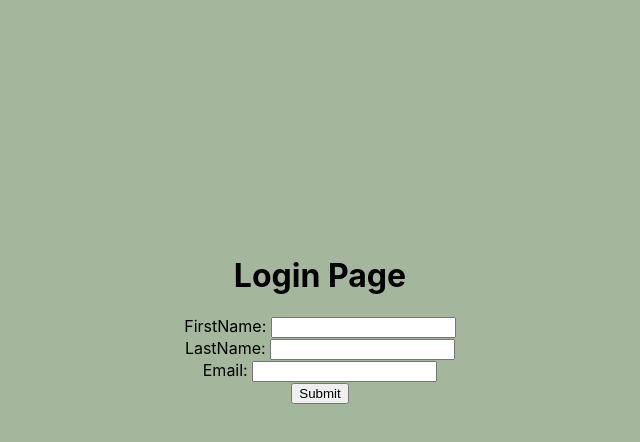
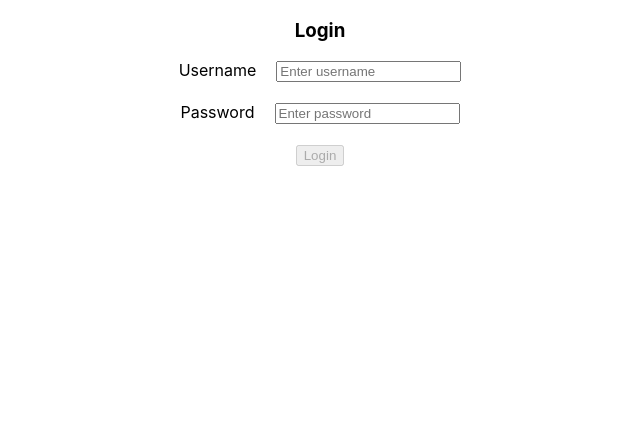
Before and after one commit to ferry-484/E-Commerce-Demo, a React (Create React App) app: page / in a window 1280 px wide. Shown: the top 442 px of the page, without its empty margins (320-960 px from the left). Built offline with nearby package versions, Linux system fonts and the light colour scheme.

Commit message:
Add files via upload

```diff
--- a/src/App.css
+++ b/src/App.css
@@ -36,16 +36,3 @@
     transform: rotate(360deg);
   }
 }
-
-.productslist {
-  background-color: aquamarine;
-  text-align: center;
-}
-
-body {
-  background-color: #a4b69c;
-}
-
-.loginpage {
-  margin-top: 20%;
-}
--- a/src/App.js
+++ b/src/App.js
@@ -1,8 +1,9 @@
-import React from 'react';
 import './App.css';
 import Login from './Components/Login';
 import ProductList from './Components/ProductList';
 import { BrowserRouter as Router, Switch, Route } from 'react-router-dom';
+import ViewCart from './Components/ViewCart';
+import Checkout from './Components/Checkout';
 
 function App() {
   return (
@@ -10,7 +11,9 @@ function App() {
       <div className="App">
         <Switch>
           <Route exact path='/' component={Login}></Route>
-          <Route exact path='/products' component={ProductList}></Route>
+          <Route exact path='/product-list' component={ProductList}></Route>
+          <Route exact path='/cart' component={ViewCart}></Route>
+          <Route exact path='/checkout' component={Checkout}></Route>
         </Switch>
       </div>
     </Router>
--- /dev/null
+++ b/src/Components/Checkout.js
@@ -0,0 +1,35 @@
+import React, { useEffect, useState } from 'react'
+
+function Checkout() {
+    const [cartItems, setCartItems] = useState([]);
+
+    useEffect(() => {
+        getCartItems();
+    }, []);
+
+    const getCartItems = () => {
+        setCartItems(JSON.parse(localStorage.getItem('cartItems')));
+    }
+
+    return (
+        <div>
+            <h1>Checkout page</h1>
+            {cartItems.map(item => {
+                return(
+                    <div key={item.id}>
+                        <div style={{display: 'inline-flex', alignItems: 'center', justifyContent: 'space-between'}}>
+                            <img src={item.image} style={{width: '200px', height: '250px'}} alt={item.id}></img>
+                            <h2 style={{marginLeft: '100px'}}>x{item.qty}</h2>
+                            <h2 style={{marginLeft: '100px'}}>${item.price}</h2>
+                        </div>
+                    </div>
+                )
+            })}
+            <br></br>
+            <br></br>
+            <button style={{padding: '6px', width: '10%', fontSize: '24px'}}>Pay</button>
+        </div>
+    )
+}
+
+export default Checkout
--- a/src/Components/Login.js
+++ b/src/Components/Login.js
@@ -1,162 +1,33 @@
-// import React, { useState } from 'react';
-// import { useHistory } from "react-router-dom";
+import React, { useState } from 'react';
+import { useHistory } from "react-router-dom";
 
-// function Login() {
-//     const [user, setUser] = useState([{userName: '', password: ''}]);
+function Login() {
+    const [user, setUser] = useState([{userName: '', password: ''}]);
 
-//     const history = useHistory();
+    const history = useHistory();
 
-//     const HandleLogin = () => {
-//         if(user.userName === 'ferry' && user.password === 'ferrysalhan') {
-//             history.push('/product-list');
-//         } else {
-//             alert('Wrong username or password!');
-//         }
-//     }
+    const HandleLogin = () => {
+        if(user.userName === 'prshant' && user.password === 'prshant123') {
+            history.push('/product-list');
+        } else {
+            alert('Wrong username or password!');
+        }
+    }
 
-//     return (
-//         <div>
-//             <h3>Login</h3>
-//             <label style={{marginRight: 20}}>Username</label>
-//             <input type="text" placeholder="Enter username" onChange={(e) => setUser({...user, userName: e.target.value})}></input>
-//             <br></br>
-//             <br></br>
-//             <label style={{marginRight: 20}}>Password</label>
-//             <input type="password" placeholder="Enter password" onChange={(e) => setUser({...user, password: e.target.value})}></input>
-//             <br></br>
-//             <br></br>
-//             <button onClick={HandleLogin} disabled={!user.userName || !user.password}>Login</button>
-//         </div>
-//     )
-// }
+    return (
+        <div>
+            <h3>Login</h3>
+            <label style={{marginRight: 20}}>Username</label>
+            <input type="text" placeholder="Enter username" onChange={(e) => setUser({...user, userName: e.target.value})}></input>
+            <br></br>
+            <br></br>
+            <label style={{marginRight: 20}}>Password</label>
+            <input type="password" placeholder="Enter password" onChange={(e) => setUser({...user, password: e.target.value})}></input>
+            <br></br>
+            <br></br>
+            <button onClick={HandleLogin} disabled={!user.userName || !user.password}>Login</button>
+        </div>
+    )
+}
 
-// export default Login
-
-
-
-import React, { useState, useEffect } from "react";
-
-//import Header from './Header'
-
-const ProductsPage = (props) => {
-  useEffect(() => {}, []);
-
-  const [object, setFormData] = useState({});
-
-  const saveData = (event) => {
-    //user registration api
-
-    //save data to api
-    let body = {};
-    body["name"] = object.firstname;
-
-    let headers = {};
-    headers["Content-type"] = "application/json; charset=UTF-8";
-
-    fetch("https://fakestoreapi.com/products", {
-      method: "POST",
-      body: JSON.stringify(body),
-      headers: headers,
-    })
-      .then((res) => res.json())
-      .then((response) => {
-        //redirect
-        //display on screen
-        // save to state
-
-        console.log(response);
-        if (event === "submit") {
-          props.history.push({
-            pathname: "/products",
-
-            data: object,
-          });
-        } else if (event === "reset") {
-          setFormData({ ...object, firstname: "", lastname: "", email: "" });
-        }
-      })
-      .catch((error) => {
-        console.log(error);
-      });
-
-    // if(event == "submit"){
-    //     props.history.push({
-
-    //     pathname : "/about" ,
-
-    //     data : object
-
-    // });
-    // }else if(event == "reset"){
-
-    //     setFormData({ ...object,  firstname : "" , lastname : "" , email : "" })
-
-    // }
-
-    // let body = {};
-    // let header = {};
-    // header['Content-type'] = "application/json; charset=UTF-8";
-    // fetch('https://jsonplaceholder.typicode.com/users', {
-    //         method: 'POST',
-    //         body: JSON.stringify(body),
-    //         headers: header
-    //         })
-    //         .then(response => response.json())
-    //         .then(data => {
-    //         console.log(data);
-    //         }).catch(err=> console.log(err));
-
-    //send data to new page
-  };
-
-  return (
-    <div className="loginpage">
-      <h1>Login Page</h1>
-
-      <form onSubmit={(e) => e.preventDefault()}>
-      <label>FirstName: </label>
-        <input
-          type="text"
-          value={object.firstname}
-          onChange={(e) =>
-            setFormData({ ...object, firstname: e.target.value })
-          }
-        /><br />
-
-   <label>LastName: </label>
-        <input
-          type="text"
-          value={object.lastname}
-          onChange={(e) => setFormData({ ...object, lastname: e.target.value })}
-        /><br />
-
-      <label>Email: </label>
-        <input
-          type="text"
-          value={object.email}
-          onChange={(e) => setFormData({ ...object, email: e.target.value })}
-        />
-        <br />
-
-        <button onClick={() => saveData("submit")}>Submit</button>
-
-        {/* <button onClick={() => saveData("reset")}>reset</button> */}
-      </form>
-
-      {/* <Link
-            to={{
-                pathname: "/about",
-                state: data
-            }}
-            ></Link> */}
-    </div>
-  );
-};
-
-export default ProductsPage;
-
-
-//state is an object and is a collection of variables
-//spread operators ...
-//state -- can be updated , can only be used in a single component
-//props -- cannot be updated , can be used in the whole project , used to transfer data between components --> parent to child components
+export default Login
--- /dev/null
+++ b/src/Components/ViewCart.js
@@ -0,0 +1,68 @@
+import React, { useEffect, useState } from 'react';
+import { useHistory } from 'react-router-dom';
+
+function ViewCart() {
+    let [cartItems, setCartItems] = useState([]);
+
+    const history = useHistory();
+
+    useEffect(() => {
+        getCartItems();
+    }, [cartItems]);
+
+    const getCartItems = () => {
+        setCartItems(JSON.parse(localStorage.getItem('cartItems')));
+        // let cart = JSON.parse(localStorage.getItem('cartItems'));
+        // setCartItems(cart);
+    }
+
+    const removeItem = (id) => {
+        let cartData = JSON.parse(localStorage.getItem('cartItems'));
+        cartData.splice(id, 1);
+        localStorage.setItem('cartItems', JSON.stringify(cartData));
+    }
+
+    const changeQuantity = (item, id, action) => {
+        let cartData = JSON.parse(localStorage.getItem('cartItems'));
+        if(action === 'increment') {
+            item['qty'] = item.qty + 1;
+            item['price'] = (item.unitPrice * item.qty).toFixed(2);
+            cartData.splice(id, 1, item);
+        } else {
+            item['qty'] = item.qty - 1;
+            item['price'] = (item.price - item.unitPrice).toFixed(2);
+            cartData.splice(id, 1, item);
+        }
+        localStorage.setItem('cartItems', JSON.stringify(cartData));
+    }
+
+    return(
+        <div>
+            <h2>Cart</h2>
+            {cartItems.map((item, index) => {
+                return(
+                    <div key={item.id} style={{display: 'inline-block', backgroundColor: '#dcdcdc', padding: '30px', margin: '10px', width: '250px', height: '300px'}}>
+                        <img src={item.image} style={{width: '200px', height: '250px'}} alt={item.id}></img>
+                        <div style={{display: 'flex'}}>
+                            <span style={{float: 'left', textOverflow: 'ellipsis', overflow: 'hidden', whiteSpace: 'nowrap'}} title={item.title}>{item.title}</span>
+                            <span style={{marginLeft: 'auto'}}>${item.price}</span>
+                        </div>
+                        <div style={{display: 'flex', justifyContent: 'space-around', padding: '15px 0'}}>
+                            <div>
+                                <button disabled={item.qty === 1} onClick={() => changeQuantity(item, index, 'decremenet')}>-</button>
+                                <span style={{padding: '0 10px', backgroundColor: '#fff', border: '1px solid #ccc'}}>{item.qty}</span>
+                                <button onClick={() => changeQuantity(item, index, 'increment')}>+</button>
+                            </div>
+                            <button onClick={() => removeItem(index)}>Remove</button>
+                        </div>
+                    </div>
+                )
+            })}
+            <br></br>
+            <br></br>
+            <button hidden={!cartItems.length} onClick={() => history.push('/checkout')} style={{padding: '10px', width: '30%', fontSize: '24px'}}>Proceed</button>
+        </div>
+    )
+}
+
+export default ViewCart
```
Also changed, not shown: src/Components/ProductList.js (+22 -10 lines).
